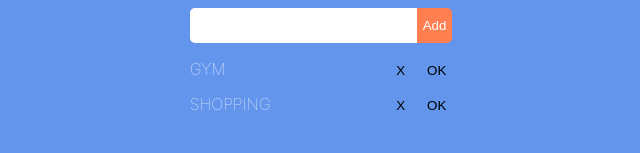
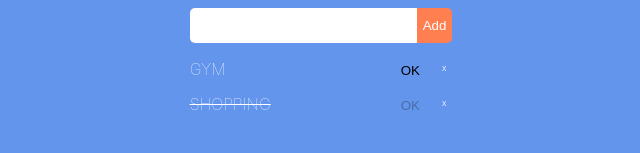
Before and after one commit to DORIANJAMES/todo, a React (Create React App) app: page / in a window 1280 px wide. Shown: the part 147-300 px from the top of the page, without its empty margins (319-959 px from the left). Built offline with nearby package versions, Linux system fonts and the light colour scheme.

Commit message:
Strike tag added when status is false.

```diff
--- a/src/App.css
+++ b/src/App.css
@@ -63,6 +63,9 @@ body {
   text-transform: uppercase;
   font-weight: lighter;
 }
+.todos .todos__buttons{
+  align-items: center;
+}
 .todos .todos__buttons button{
   margin-left: 10px;
   text-decoration: none;
@@ -73,3 +76,7 @@ body {
 .todos .todos__buttons button:disabled{
   cursor: default;
 }
+.todos .todos__buttons button.close-button{
+  font-size: 8px;
+  color: inherit;
+}
--- a/src/components/Todos.js
+++ b/src/components/Todos.js
@@ -6,15 +6,14 @@ export const Todos = ({todos}) => {
             <ul className="todos">
                 {todos.map((todo) => (
                     <li className="todos__item" key={todo.id}>
-                        <span className="todos__text">{todo.name}</span>
+                        <span className="todos__text " >{!todo.status?todo.name:(<strike>{todo.name}</strike>)}</span>
                         <div className="todos__buttons">
-                            <button>X</button>
-                            <button>OK</button>
+                            <button disabled={todo.status}>OK</button>
+                            <button className="close-button"><sup>X</sup></button>
                         </div>
                     </li>
                 ))}
             </ul>
         ) : null
-
     )
 }
```
